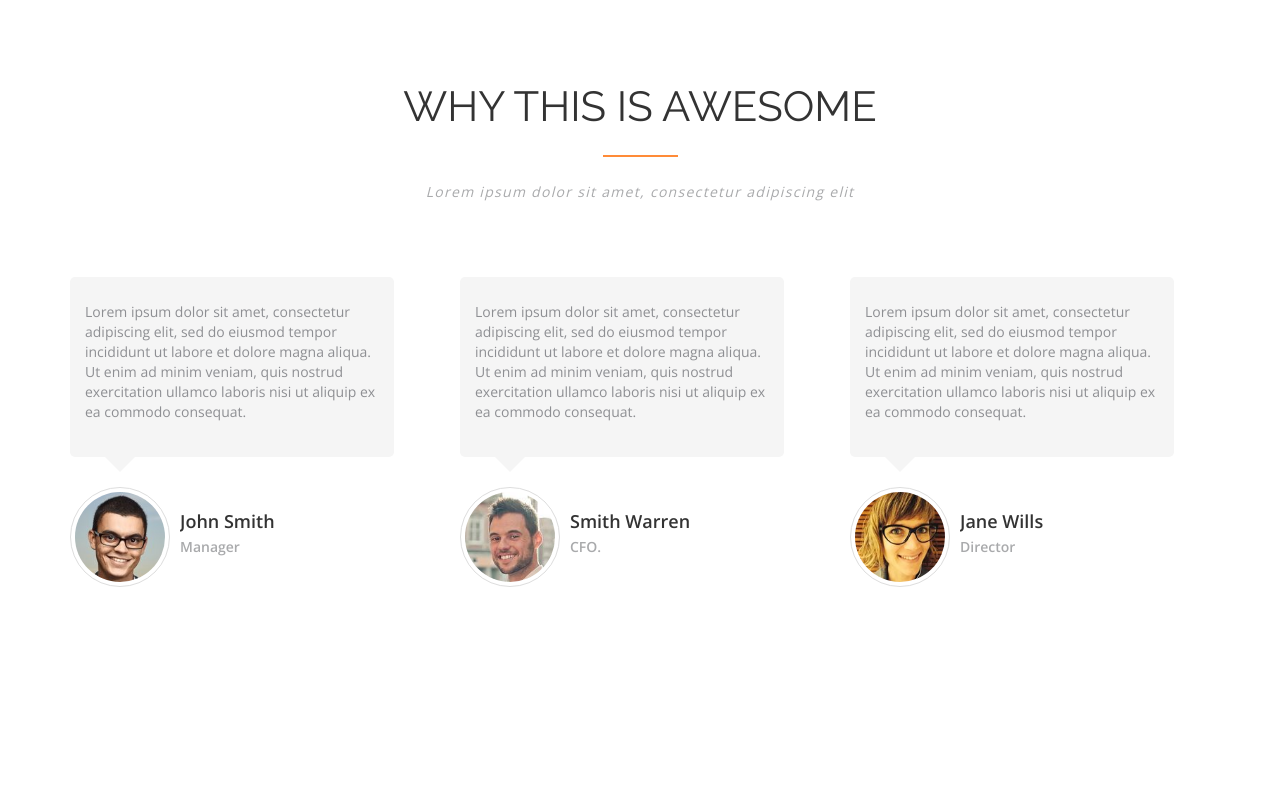
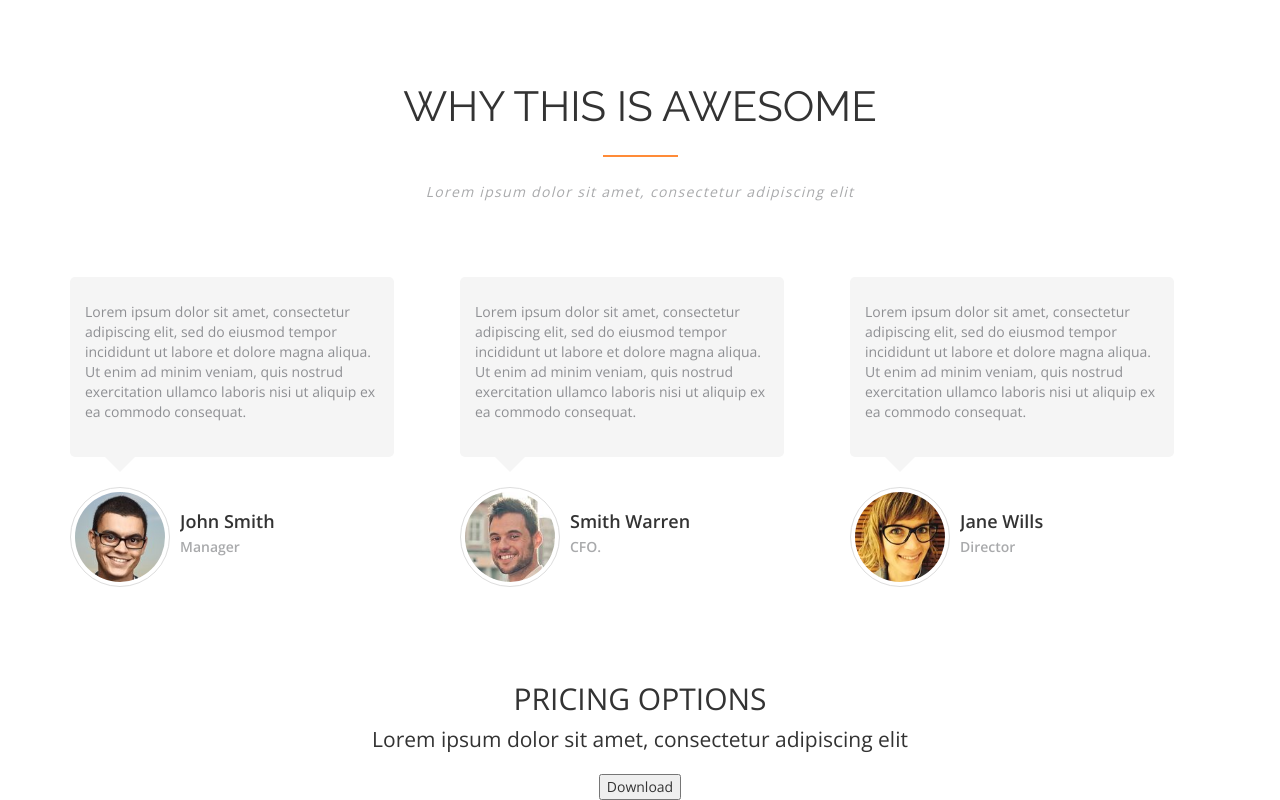
Before and after one commit to MAshrafM/PSD_Axit, a website: page index.html in a window 1280 px wide. Shown: the part 4109-4909 px from the top of the page. Before the commit the page ends 4771 px from the top, so only its background shows below. Drawn offline with nearby package versions, Linux system fonts and the light colour scheme.

Commit message:
stylish section structre

```diff
--- a/index.html
+++ b/index.html
@@ -355,6 +355,17 @@
       </div>
     </section>
     <!-- End Testmonials -->
+    <!-- Stylish -->
+    <section id="stylish">
+      <div class="overlay">
+        <div class="container text-center">
+          <h2 class="text-center upper">Pricing Options</h2>
+          <p class="lead text-center">Lorem ipsum dolor sit amet, consectetur adipiscing elit</p>
+          <button class="btn-stylish">Download</button>
+        </div>
+      </div>
+    </section>
+    <!-- End Stylish -->
     <!-- Scripts -->
     <script  src="https://code.jquery.com/jquery-2.2.4.min.js"  integrity="sha256-BbhdlvQf/xTY9gja0Dq3HiwQF8LaCRTXxZKRutelT44="  crossorigin="anonymous"></script>
     <script src="https://maxcdn.bootstrapcdn.com/bootstrap/3.3.7/js/bootstrap.min.js" integrity="sha384-Tc5IQib027qvyjSMfHjOMaLkfuWVxZxUPnCJA7l2mCWNIpG9mGCD8wGNIcPD7Txa" crossorigin="anonymous"></script>
```
Also changed, not shown: images/stylishbg.jpg (added).
